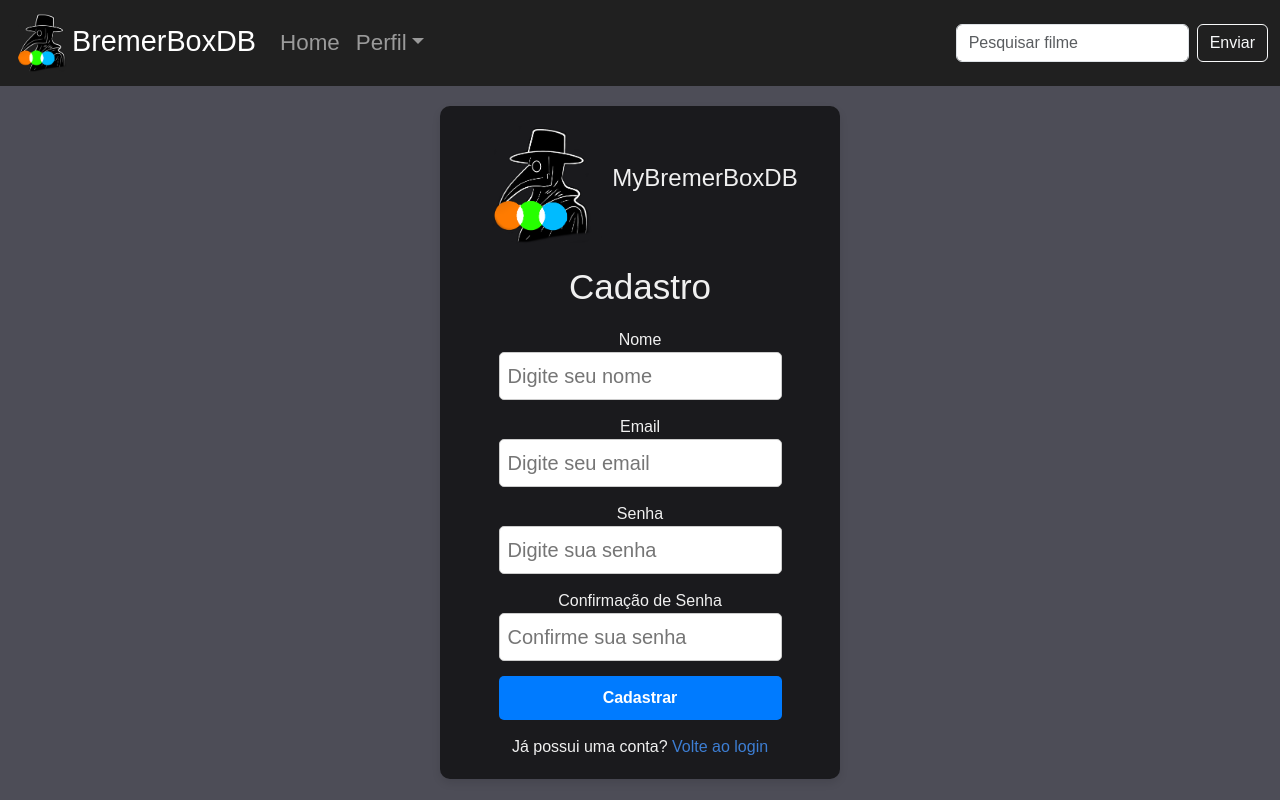
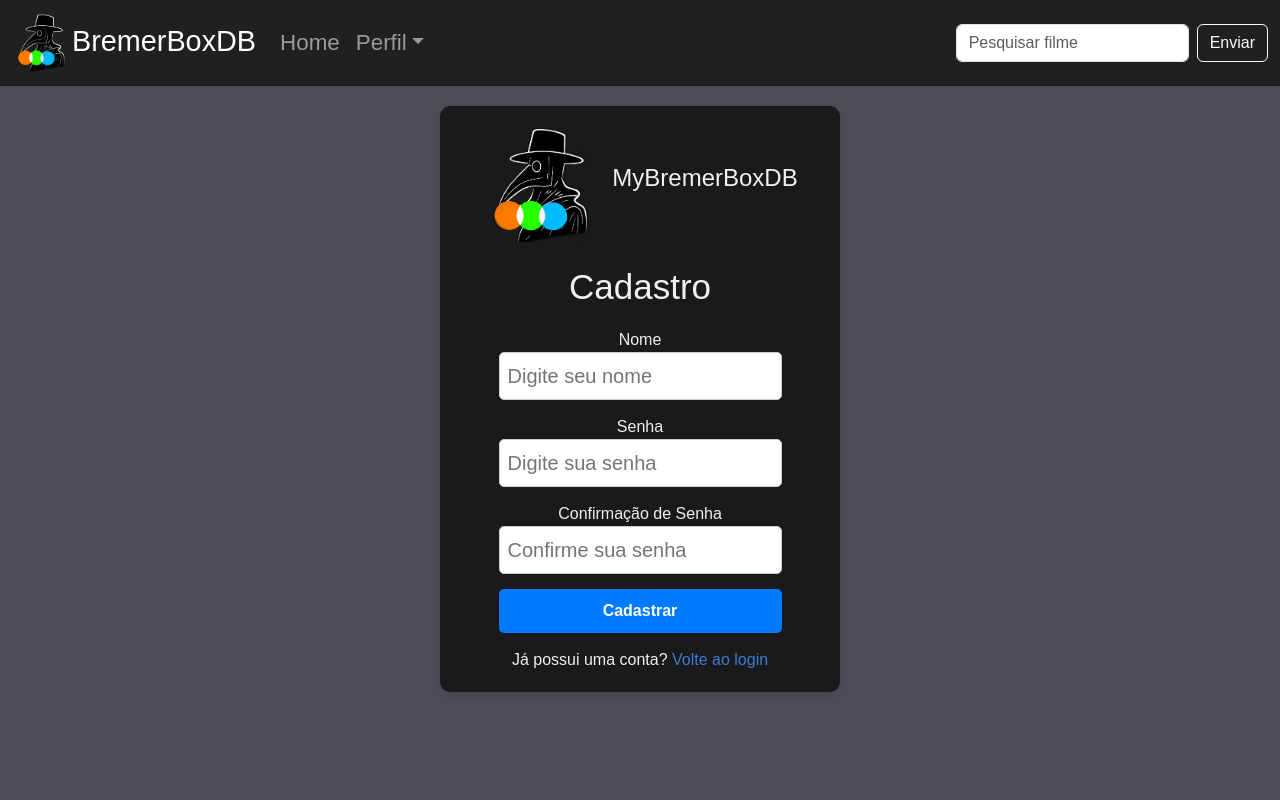
Before and after one commit to mateussimeao/BremerFilmes-FrontEnd, a React (Create React App) app: page /signup in a window 1280 px wide. Built offline with nearby package versions, Linux system fonts and the light colour scheme; a web font is replaced by a local one.

Commit message:
fix: retirando input de email

```diff
--- a/src/pages/signup/Signup.js
+++ b/src/pages/signup/Signup.js
@@ -7,7 +7,6 @@ import { SignUp } from '../../services/User';
 
 function Signup() {
   const [name, setName] = useState('');
-  const [email, setEmail] = useState('');
   const [password, setPassword] = useState('');
   const [confirmPassword, setConfirmPassword] = useState('');
   const [error, setError] = useState('');
@@ -23,7 +22,6 @@ function Signup() {
         setError("As senhas não coincidem!");
       } else {
         console.log("Nome:", name);
-        console.log("Email:", email);
         console.log("Senha:", password);
         setError('');
         fetchCadastro(name, password);
@@ -53,16 +51,6 @@ function Signup() {
               onChange={(e) => setName(e.target.value)}
               required
               placeholder="Digite seu nome"
-            />
-          </div>
-          <div className="form-group">
-            <label>Email</label>
-            <input
-              type="email"
-              value={email}
-              onChange={(e) => setEmail(e.target.value)}
-              required
-              placeholder="Digite seu email"
             />
           </div>
           <div className="form-group">
```
